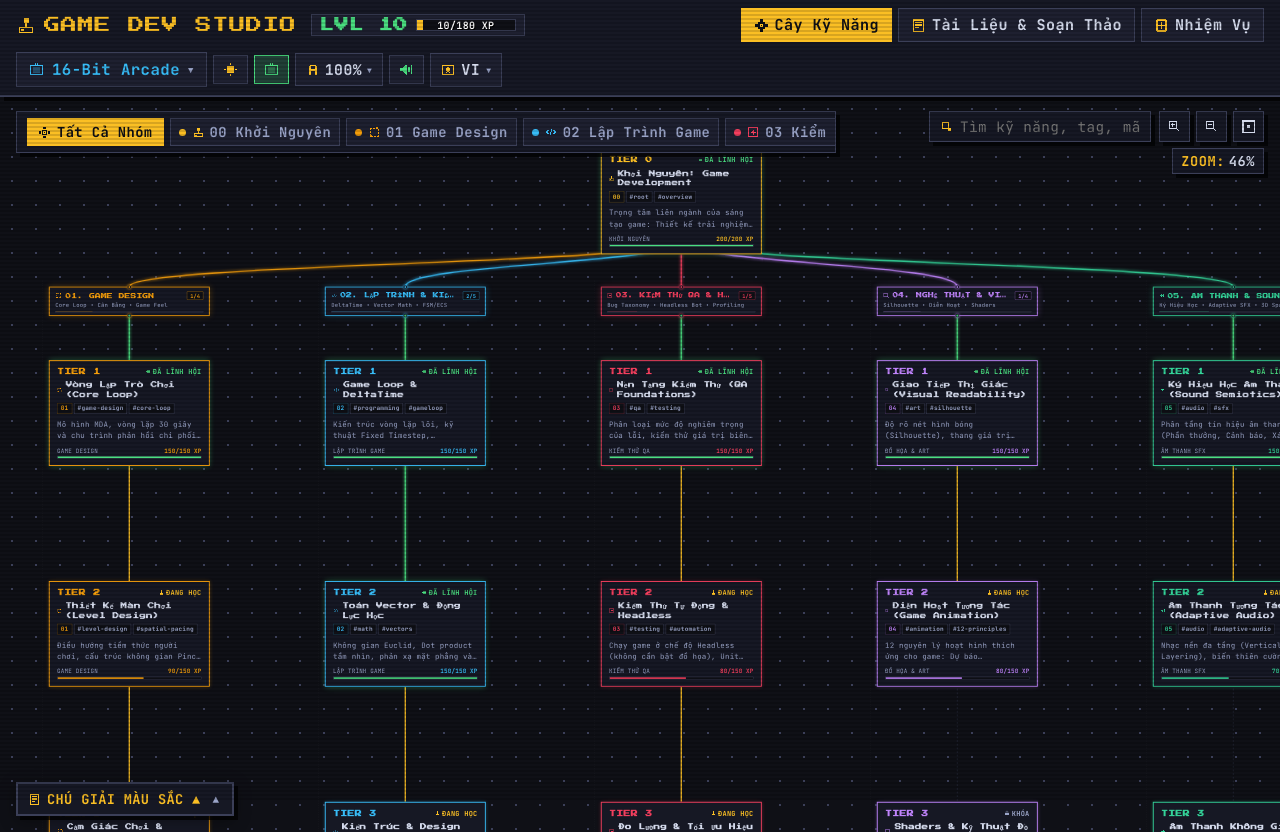
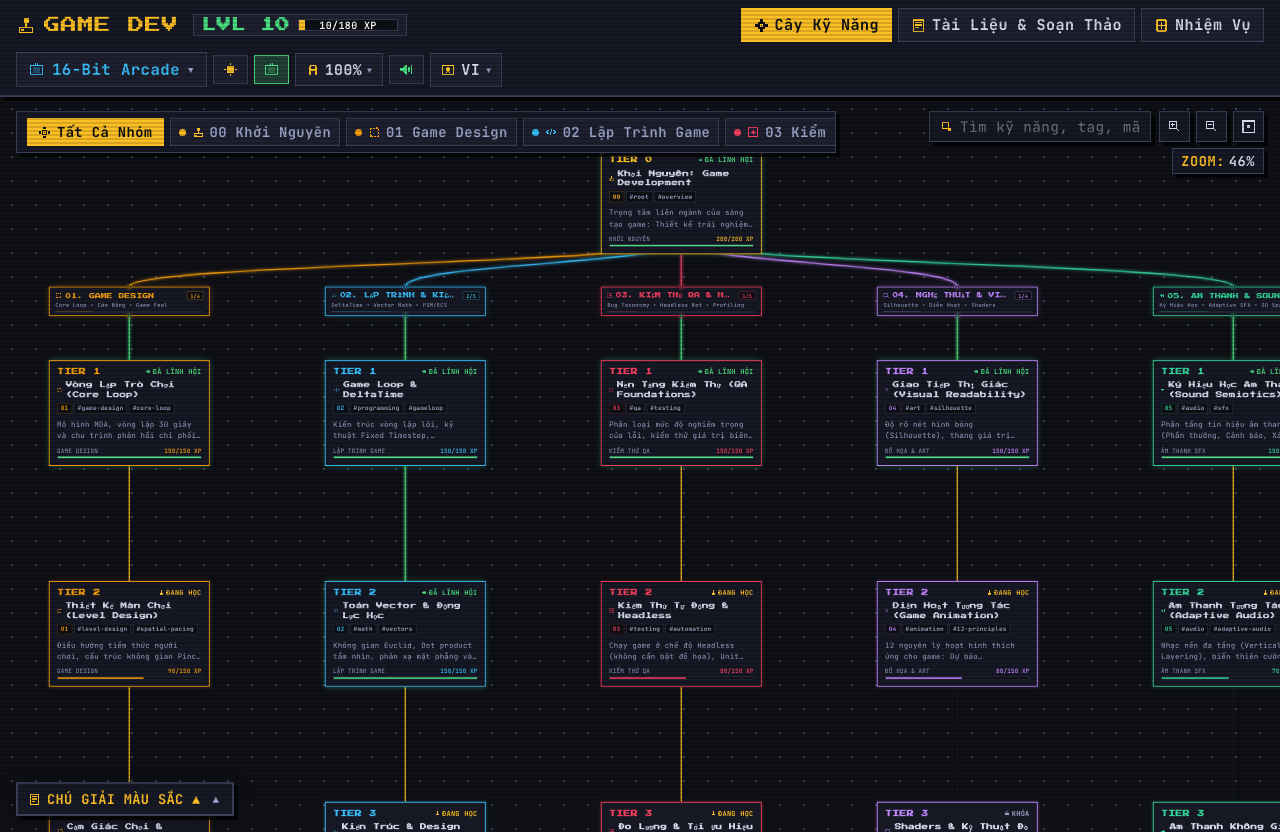
Before and after one commit to Justaguy666/game-dev, a React (Vite) app: page / in a window 1280 px wide. Built offline with nearby package versions, Linux system fonts and the light colour scheme; a web font is replaced by a local one.

Commit message:
chore(branding): rename display brand, page title and package name to GAME DEV

```diff
--- a/index.html
+++ b/index.html
@@ -5,7 +5,7 @@
     <link rel="icon" type="image/svg+xml" href="/favicon.svg" />
     <link rel="alternate icon" href="/favicon.ico" />
     <meta name="viewport" content="width=device-width, initial-scale=1.0" />
-    <title>Game Dev Studio - Knowledge Hub & Skill Tree</title>
+    <title>Game Dev - Knowledge Hub & Skill Tree</title>
     <!-- Google Fonts for Multi-Game Themes -->
     <link rel="preconnect" href="https://fonts.googleapis.com">
     <link rel="preconnect" href="https://fonts.gstatic.com" crossorigin>
--- a/package.json
+++ b/package.json
@@ -1,5 +1,5 @@
 {
-  "name": "game-dev-retro-workspace",
+  "name": "game-dev",
   "private": true,
   "version": "1.0.0",
   "type": "module",
--- a/src/components/TopHUD.tsx
+++ b/src/components/TopHUD.tsx
@@ -130,7 +130,7 @@ export const TopHUD: React.FC<TopHUDProps> = ({
             letterSpacing: '0.04em'
           }}>
           <ThemedIcon name="brand" theme={currentTheme} size={20} color="var(--accent-gold)" />
-          <span className="brand-text">GAME DEV STUDIO</span>
+          <span className="brand-text">GAME DEV</span>
         </div>
 
         {/* Level & Progress Bar */}
```
